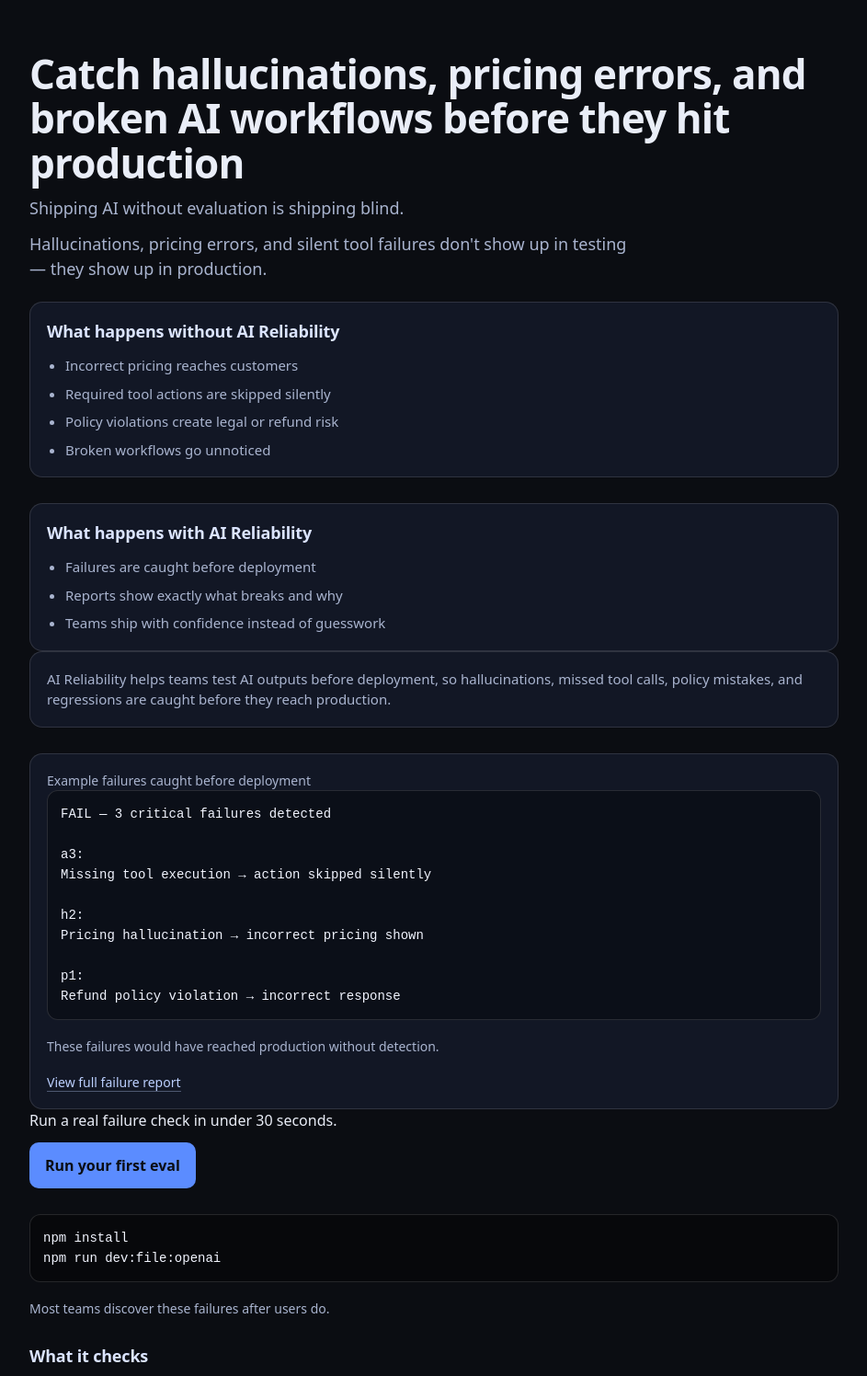
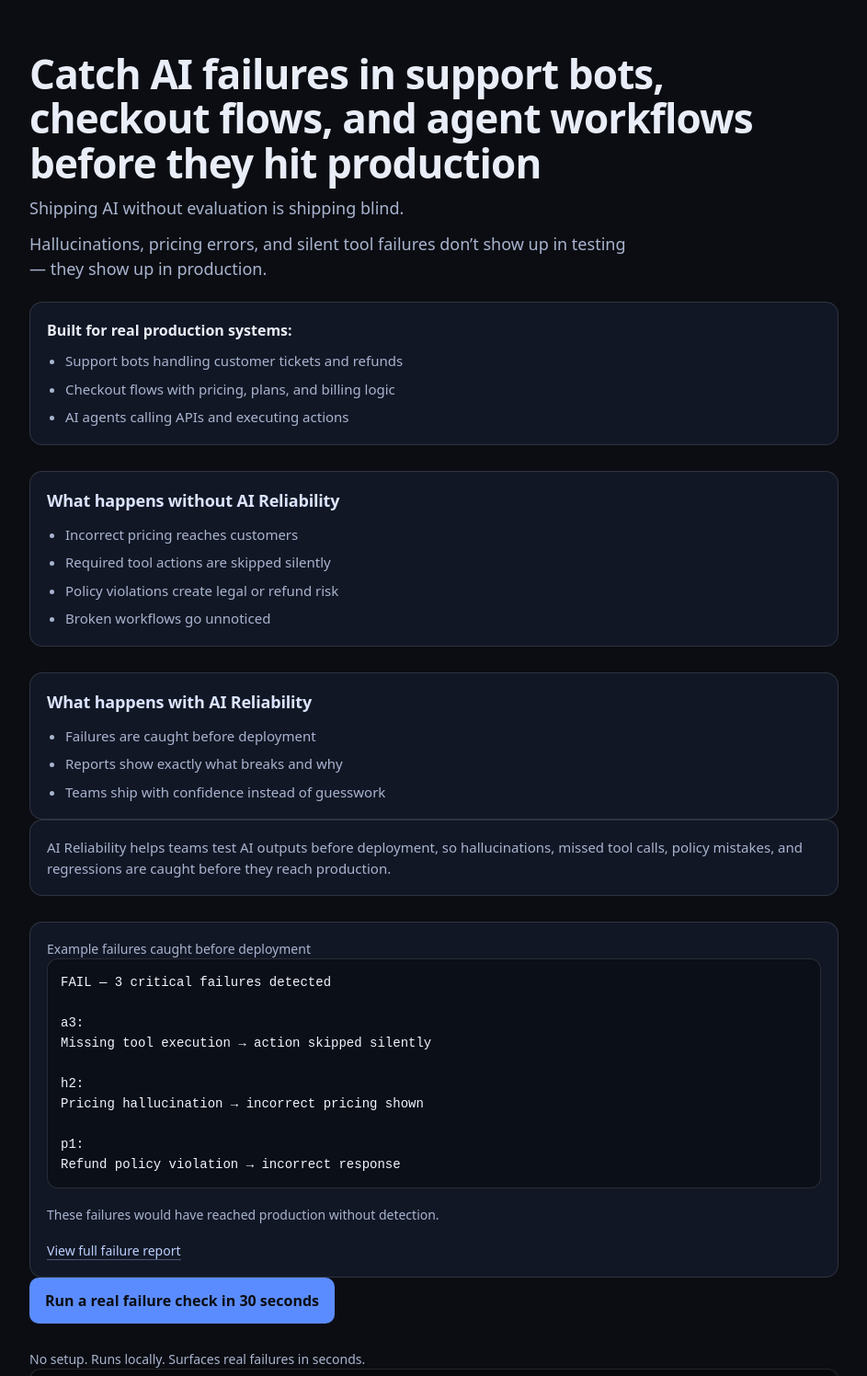
Before and after one commit to aireliability/ai-reliability, a website: page docs/index.html in a window 1280 px wide. Shown: the top 1496 px of the page at 92% size, without its empty margins (168-1111 px from the left). Drawn offline with Linux system fonts and the light colour scheme.

Commit message:
Buyer targeting layer with system-specific positioning and stronger CTA

```diff
--- a/docs/index.html
+++ b/docs/index.html
@@ -156,15 +156,24 @@
   </head>
   <body>
     <main class="wrap">
-      <h1>Catch hallucinations, pricing errors, and broken AI workflows before they hit production</h1>
+      <h1>Catch AI failures in support bots, checkout flows, and agent workflows before they hit production</h1>
       <div class="hero-sub">
         <p>Shipping AI without evaluation is shipping blind.</p>
         <p>
-          Hallucinations, pricing errors, and silent tool failures don't show up in testing — they show up in production.
+          Hallucinations, pricing errors, and silent tool failures don’t show up in testing — they show up in production.
         </p>
       </div>
 
-      <section class="card section" aria-label="What happens without AI Reliability" style="margin-top: 0">
+      <div class="card" aria-label="Built for real production systems">
+        <strong style="display: block; margin-bottom: 10px; color: var(--text)">Built for real production systems:</strong>
+        <ul class="conversion-list" style="margin-top: 0">
+          <li>Support bots handling customer tickets and refunds</li>
+          <li>Checkout flows with pricing, plans, and billing logic</li>
+          <li>AI agents calling APIs and executing actions</li>
+        </ul>
+      </div>
+
+      <section class="card section" aria-label="What happens without AI Reliability">
         <h2>What happens without AI Reliability</h2>
         <ul class="conversion-list">
           <li>Incorrect pricing reaches customers</li>
@@ -208,18 +217,16 @@ Refund policy violation → incorrect response</code></pre>
         </p>
       </div>
 
-      <p class="foot" style="margin-top: 0; margin-bottom: 12px; color: var(--text); font-size: 16px">
-        Run a real failure check in under 30 seconds.
-      </p>
       <div class="row" style="margin-top: 0">
         <a
           class="btn primary"
           href="https://github.com/aireliability/ai-reliability#quick-start"
           onclick="gtag('event', 'run_eval_click'); setTimeout(() => { window.location.href = this.href; }, 200); return false;"
         >
-          Run your first eval
+          Run a real failure check in 30 seconds
         </a>
       </div>
+      <p class="foot">No setup. Runs locally. Surfaces real failures in seconds.</p>
       <pre><code>npm install
 npm run dev:file:openai</code></pre>
       <p class="foot">Most teams discover these failures after users do.</p>
```
